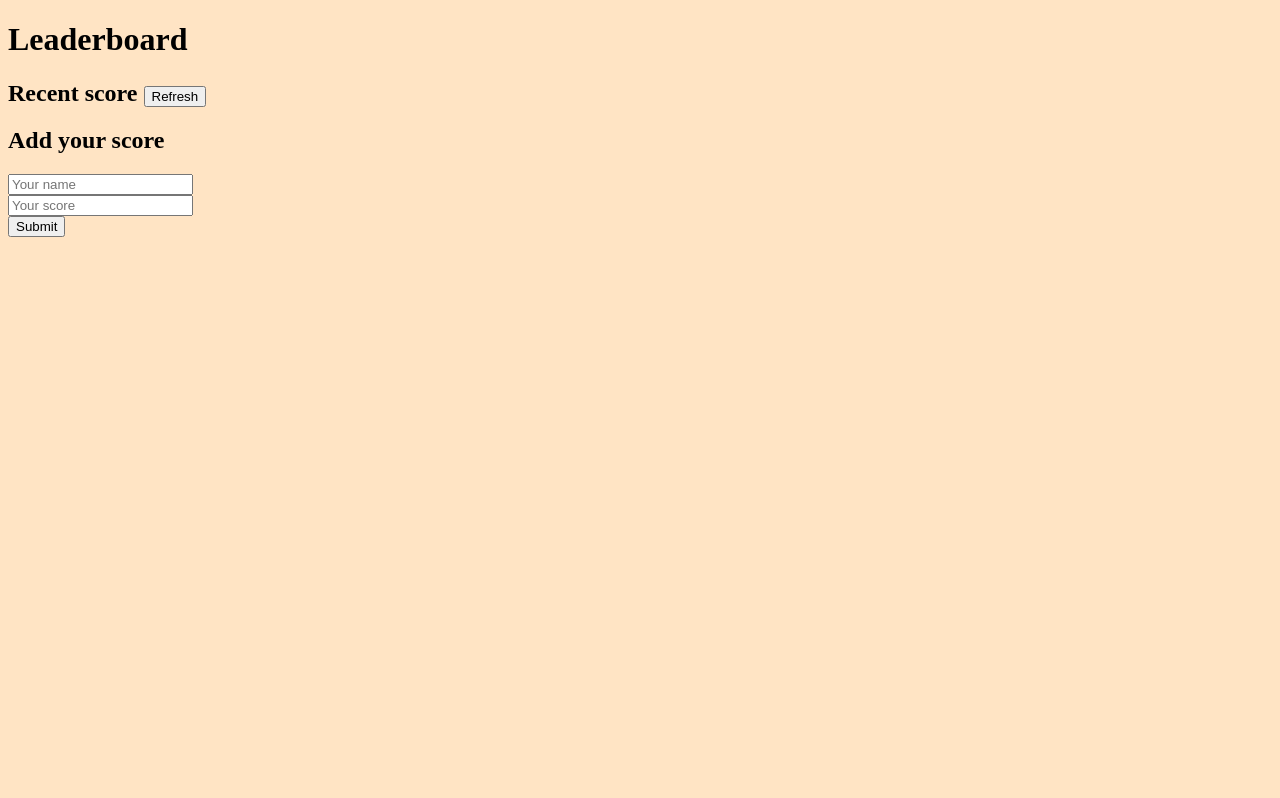
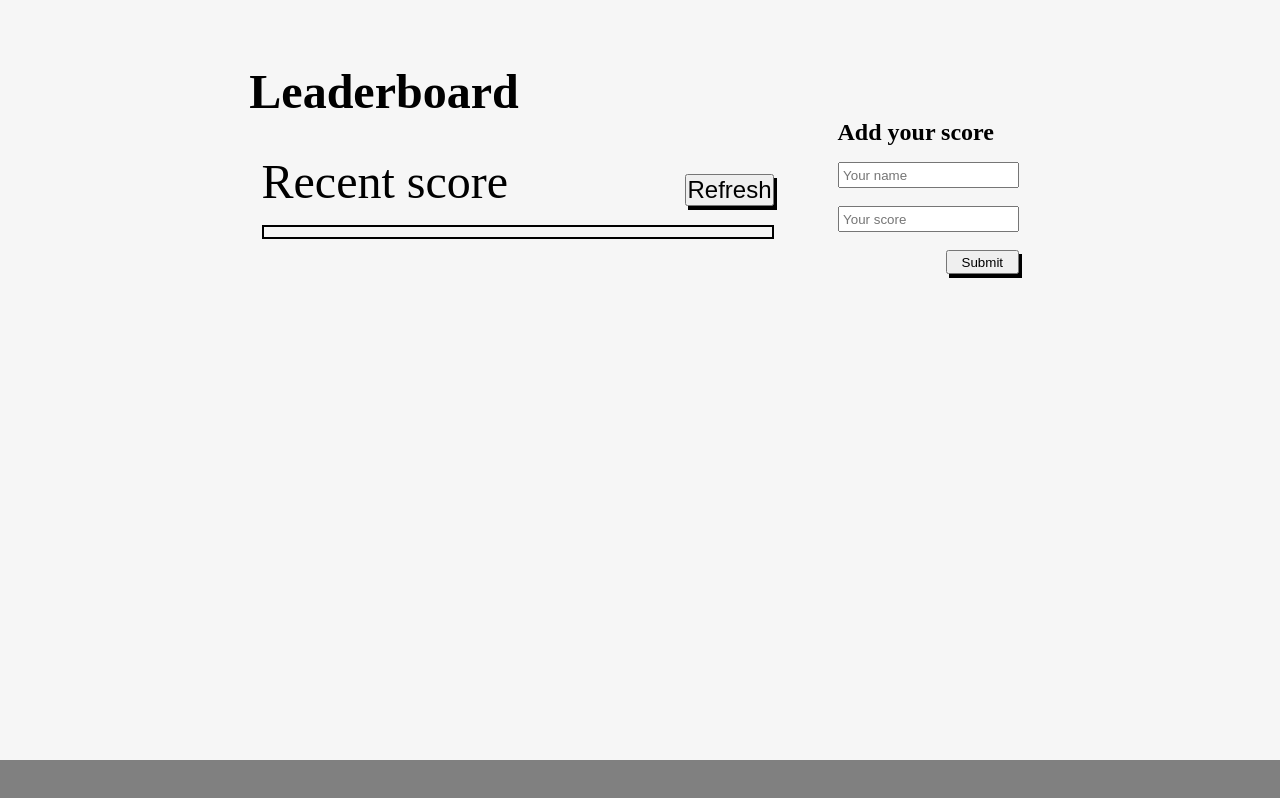
Before and after one commit to CaptainBawa/ScoreTracker, a website built with webpack: page src/index.html in a window 1280 px wide. Built offline with nearby package versions, Linux system fonts and the light colour scheme.

Commit message:
Add styles for score tracker project

```diff
--- a/src/style.css
+++ b/src/style.css
@@ -1,7 +1,112 @@
-body {
-  background-color: bisque;
+/* The following code sets default padding, margin and box-sizing for all elements, and their pseudo-elements */
+*,
+*::after,
+*::before {
+  padding: 0;
+  margin: 0;
+  box-sizing: border-box;
 }
 
-p {
-  text-transform: uppercase;
+/* The background color is set to a translucent gray, with full width and dynamic height */
+body {
+  background-color: rgba(218, 218, 218, 0.242);
+  width: 100%;
+  height: auto;
 }
+
+/* The header element takes up 50% width, is centered, and has a margin on top and left */
+header {
+  width: 50%;
+  text-align: center;
+  margin-top: 5%;
+  height: auto;
+  margin-left: 5%;
+  font-size: 1.5em;
+}
+
+/* The main element uses flexbox to align items in a row, with a 5% gap between them */
+main {
+  display: flex;
+  flex-wrap: wrap;
+  justify-content: center;
+  gap: 5%;
+  width: 100%;
+  height: auto;
+  align-items: center;
+}
+
+/* The recent class is used to style a group of items, with a larger font size and font weight */
+.recent {
+  display: flex;
+  justify-content: space-between;
+  font-size: 3em;
+  font-weight: 500;
+}
+
+/* The button element within the recent class has some specific styling */
+.recent button {
+  height: auto;
+  width: 100%;
+  box-shadow: 3px 4px;
+  font-size: 0.5em;
+  cursor: pointer;
+}
+
+/* All list items have no bullet points and some padding */
+li {
+  list-style: none;
+  padding: 2% 3%;
+  font-size: 1.5em;
+}
+
+/* The display-score and add-score classes are used to display and add scores */
+.display-score,
+.add-score {
+  display: flex;
+  flex-direction: column;
+  gap: 1em;
+}
+
+/* The display-score class takes up 40% width and has dynamic height */
+.display-score {
+  width: 40%;
+  height: auto;
+}
+
+/* A form element is used to collect input */
+form {
+  display: flex;
+  flex-direction: column;
+}
+
+/* The name and score fields have some padding */
+#name,
+#score {
+  padding: 2%;
+}
+
+/* The scores element has a black border and dynamic width and height */
+.scores {
+  border: 2px solid black;
+  width: 100%;
+  height: auto;
+  padding: 1%;
+}
+
+/* The button element with the id "button" has specific styling */
+#button {
+  height: 3vh;
+  width: 40%;
+  align-self: flex-end;
+  box-shadow: 3px 4px;
+  cursor: pointer;
+}
+
+/* The footer element is positioned at the bottom of the page and has a gray background color */
+footer {
+  background-color: gray;
+  position: absolute;
+  bottom: 0;
+  width: 100%;
+  height: 2.5rem;
+}
```
